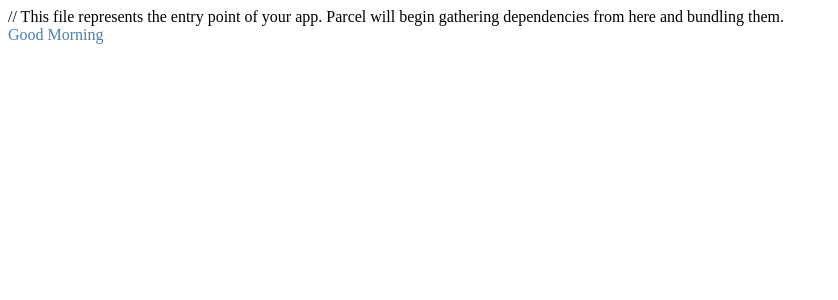
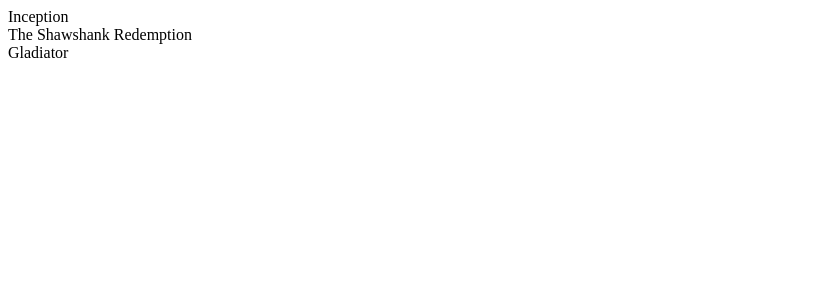
Before and after one commit to Mejiabrayan/myMovie-client, a React (Vite) app: page / in a window 1280 px wide. Shown: the top 300 px of the page, without its empty margins (0-838 px from the left). Built offline with nearby package versions, Linux system fonts and the light colour scheme.

Commit message:
added new components

```diff
--- /dev/null
+++ b/src/components/main-view/main-view.jsx
@@ -0,0 +1,74 @@
+import React from 'react';
+import { MovieCard } from '../movie-card/movie-card';
+import { MovieView } from '../movie-view/movie-view';
+
+export class MainView extends React.Component {
+  constructor() {
+    super();
+    this.state = {
+      movies: [
+        {
+          _id: 1,
+          Title: 'Inception',
+          Description: 'desc1...',
+          Genre:
+            'Lorem ipsum dolor sit amet, consectetur adipiscing elit, sed do eiusmod tempor incididunt ut labore et dolore magna aliqua. Sagittis vitae et leo duis ut. Id donec ultrices tincidunt arcu non. ',
+          ImageURL: '...',
+        },
+        {
+          _id: 2,
+          Title: 'The Shawshank Redemption',
+          Description: 'desc2...',
+          Genre:
+            'Lorem ipsum dolor sit amet, consectetur adipiscing elit, sed do eiusmod tempor incididunt ut labore et dolore magna aliqua. Sagittis vitae et leo duis ut. Id donec ultrices tincidunt arcu non. ',
+          ImageURL: '...',
+        },
+        {
+          _id: 3,
+          Title: 'Gladiator',
+          Description: 'desc3...',
+          Genre:
+            'Lorem ipsum dolor sit amet, consectetur adipiscing elit, sed do eiusmod tempor incididunt ut labore et dolore magna aliqua. Sagittis vitae et leo duis ut. Id donec ultrices tincidunt arcu non. ',
+          ImageURL: '...',
+        },
+      ],
+    };
+  }
+
+  setSelectedMovie(newSelectedMovie) {
+    this.setState({
+      selectedMovie: newSelectedMovie,
+    });
+  }
+
+  render() {
+    const { movies, selectedMovie } = this.state;
+
+    if (selectedMovie) return <MovieView movieData={selectedMovie} />;
+    if (movies.length === 0)
+      return <div className='main-view'> The list is empty!</div>;
+
+    return (
+      <div className='main-view'>
+        {selectedMovie ? (
+          <MovieView
+            movie={selectedMovie}
+            onBackClick={(newSelectedMovie) => {
+              this.setSelectedMovie(newSelectedMovie);
+            }}
+          />
+        ) : (
+          movies.map((movie) => (
+            <MovieCard
+              key={movie._id}
+              movieData={movie}
+              onMovieClick={(movie) => {
+                this.setSelectedMovie(movie);
+              }}
+            />
+          ))
+        )}
+      </div>
+    );
+  }
+}
--- /dev/null
+++ b/src/components/movie-card/movie-card.jsx
@@ -0,0 +1,17 @@
+import React from 'react';
+
+export class MovieCard extends React.Component {
+  render() {
+    const { movieData, onMovieClick } = this.props;
+    return (
+      <div
+        className='movie-card'
+        onClick={() => {
+          onMovieClick(movieData);
+        }}
+      >
+        {movieData.Title}
+      </div>
+    );
+  }
+}
--- /dev/null
+++ b/src/components/movie-view/movie-view.jsx
@@ -0,0 +1,29 @@
+import React from 'react';
+
+export class MovieView extends React.Component {
+  render() {
+    const { movieData, onBackClick } = this.props;
+    return (
+      <div className='movie-view'>
+        <div className='movie-poster'>
+          <img src={movieData.ImageURL} />
+        </div>
+        <div className='movie-title'>
+          <span className='label'>Title: </span>
+          <span>{movieData.Title}</span>
+        </div>
+        <div className='movie-description'>
+          <span className='label'> Description: </span>
+          <span className='value'> {movieData.Description}</span>
+        </div>
+        <button
+          onClick={() => {
+            onBackClick(null);
+          }}
+        >
+          Back
+        </button>
+      </div>
+    );
+  }
+}
--- a/src/index.html
+++ b/src/index.html
@@ -4,8 +4,6 @@
     <title>myMovies</title>
   </head>
   <body>
-    // This file represents the entry point of your app. Parcel will begin
-    gathering dependencies from here and bundling them.
     <div class="app-container"></div>
     <script type="module" src="index.jsx"></script>
   </body>
--- a/src/index.jsx
+++ b/src/index.jsx
@@ -1,5 +1,6 @@
 import React from 'react';
 import ReactDOM from 'react-dom';
+import { MainView } from './components/main-view/main-view';
 
 // Import statement to indicate that you need to bundle ./index.scss
 import './index.scss';
@@ -7,17 +8,11 @@
 // Main component (will eventually use all the others)
 class MyMovieApplication extends React.Component {
   render() {
-    return (
-      <div className='my-movie'>
-        <div>Good Morning</div>
-      </div>
-    );
+    return <MainView />;
   }
 }
 
 // Finds the root of your app
 const container = document.getElementsByClassName('app-container')[0];
 
-
-// Tells React to render your app in the root DOM element
 ReactDOM.render(React.createElement(MyMovieApplication), container);
```
Also changed, not shown: 3 other files (tests, documents, lock files or other folders).
